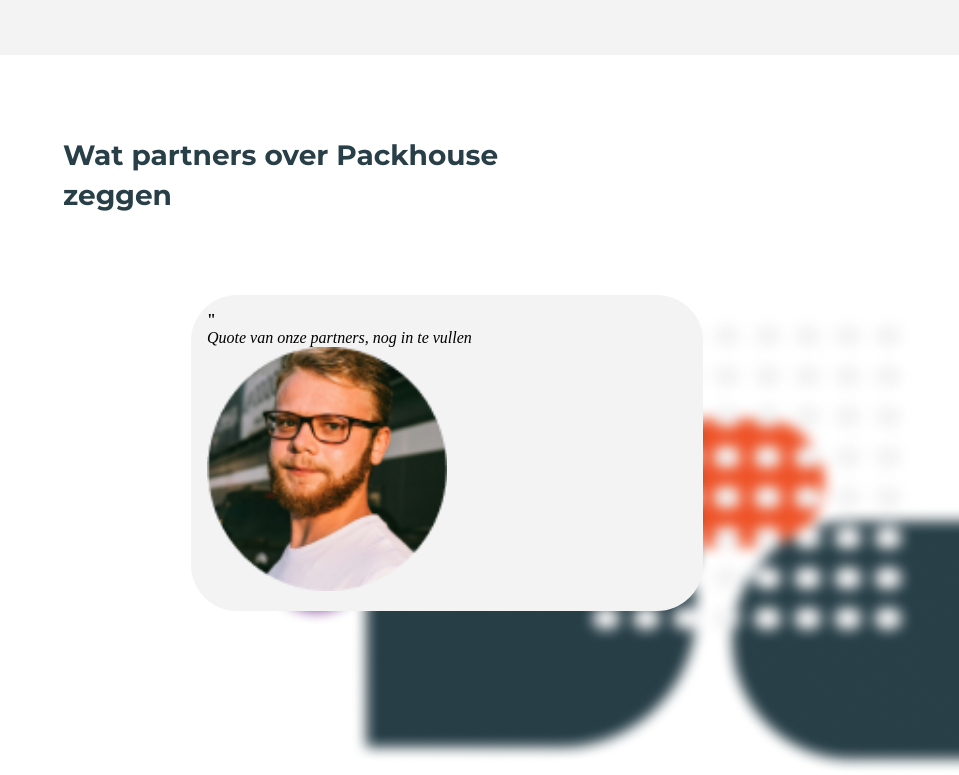
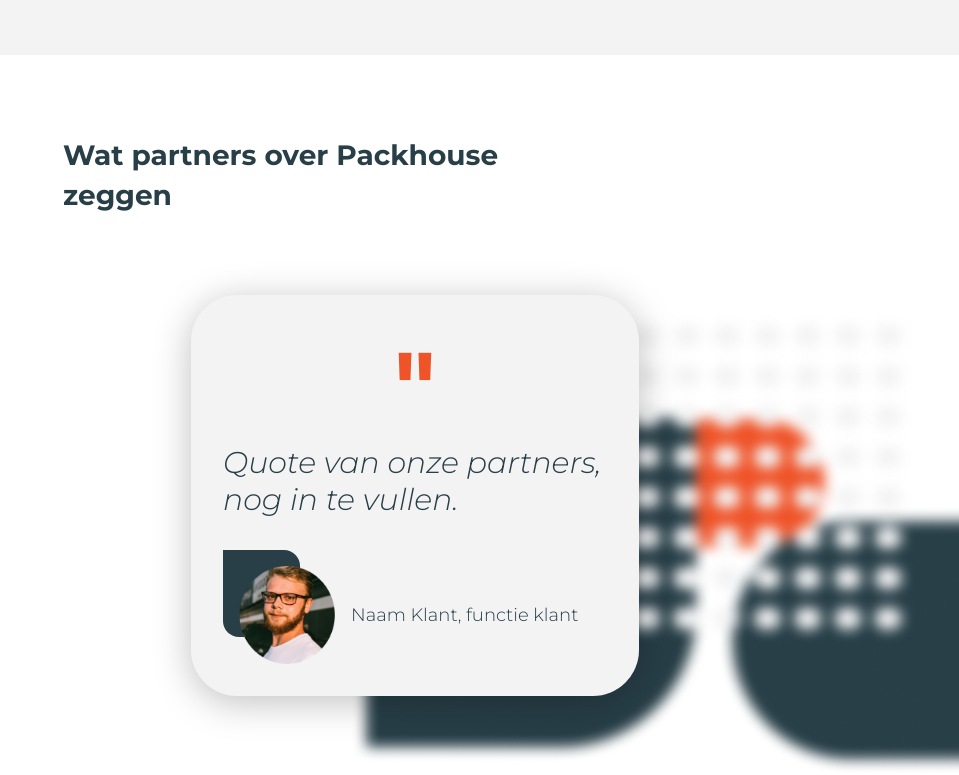
Before and after one commit to Kirsten-Packhouse/packhouse-website, a plain HTML site: page packhouse website/index.html in a window 1280 px wide. Shown: the part 3139-3914 px from the top of the page, without its empty margins (321-1280 px from the left). Drawn offline with Linux system fonts and the light colour scheme.

Commit message:
social card opgemaakt met afbeelding en citaat en uitlijning gedaan

```diff
--- a/packhouse website/index.html
+++ b/packhouse website/index.html
@@ -147,8 +147,8 @@
 
                 <figure>
                     <h4>"</h4>
-                    <cite>Quote van onze partners, nog in te vullen</cite>
-                    <img src="./styles/images/placeholder afbeelding.png">
+                    <cite>Quote van onze partners, nog in te vullen.</cite>
+                    <div class="naamKlant"><div class="designElementCard"></div><img src="./styles/images/placeholder afbeelding.png"><p>Naam Klant, functie klant</p></div>
                 </figure>
             </div>
         </section>
--- a/packhouse website/styles/styles.css
+++ b/packhouse website/styles/styles.css
@@ -509,16 +509,60 @@ aside button {
 
 .socialCard {
   background-color: var(--ph-c-white-1);
-  width: 40vw;
+  width: 35vw;
   border-radius: 2.875rem ;
-  padding: 1rem 1rem 1rem 1rem;
+  padding: 2rem 2rem 2rem 2rem;
   position: relative;
   left: 40vw;
   top: 20vh;
+  box-shadow: 0px 6.14px 36.85px 0px #00000040;
+
 
 }
-.socialCard img {
-  width:50%;
+.socialCard h4 {
+  width: 100%;
+  color: var(--ph-c-secundairy-1);
+  font-size: 6rem;
+  font-family: "Montserrat", sans-serif;
+  text-align: center;
+  font-weight: 700;
+}
+.socialCard cite {
+  font-family: "Montserrat", sans-serif;
+  font-weight: 300;
+  font-size: 1.875rem;
+  width: 100%;
+  text-align: center;
   height: auto;
+  color:var(--ph-c-primairy-1)
+}
+.naamKlant {
+  width:100%;
+  height: auto;
+  padding-top: 3rem;
+  display: flex;
+  align-items: center;
+  position: relative;
 
 }
+.designElementCard {
+  background-color: var(--ph-c-primairy-1);
+  height: 60%;
+  width: 20%;
+  top: 2rem;
+  left: 0;
+  position: absolute;
+  border-radius: 0 1em 0 1rem;
+  z-index: 0;
+}
+.naamKlant img {
+  width: 25%;
+  z-index: 1;
+  margin-left: 1rem;
+}
+.naamKlant p {
+  padding: 1rem;
+  font-size: 1.125rem;
+  font-weight: 300;
+  font-family: "Montserrat", sans-serif;
+}
```
